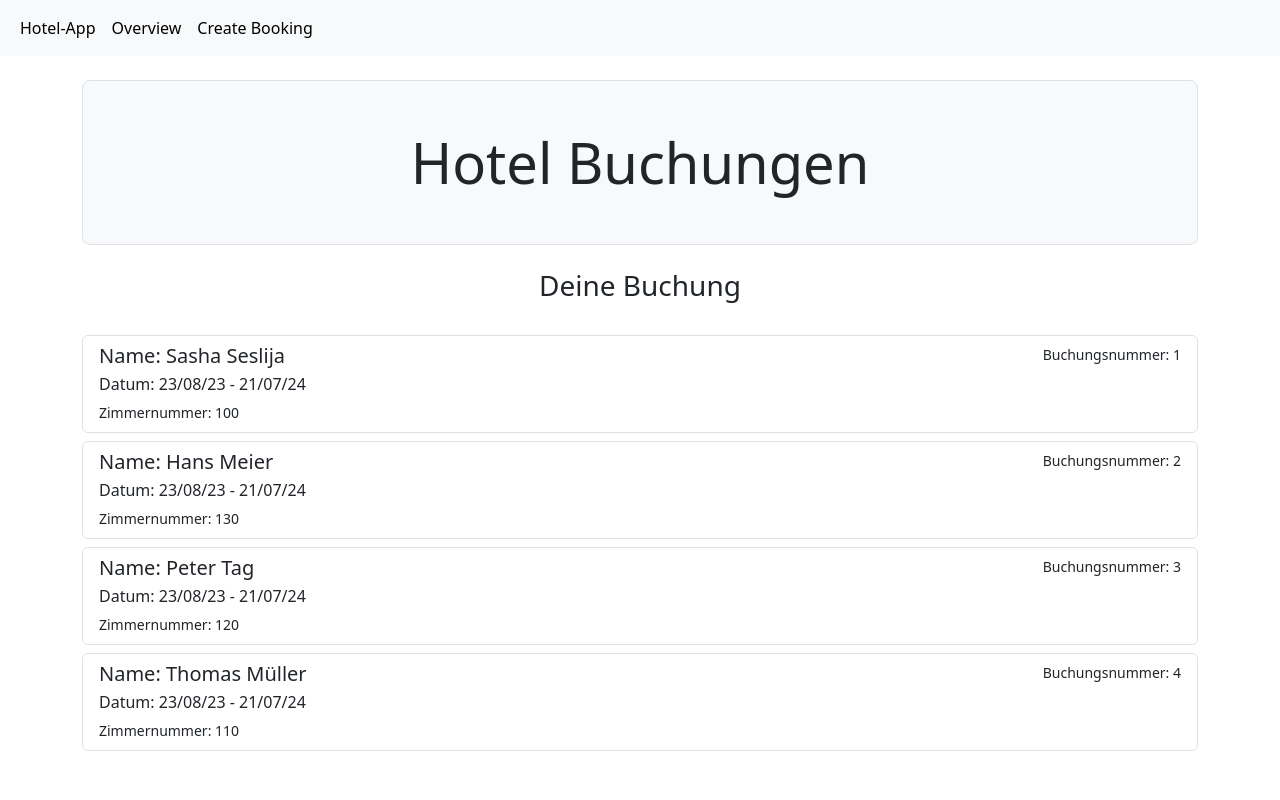
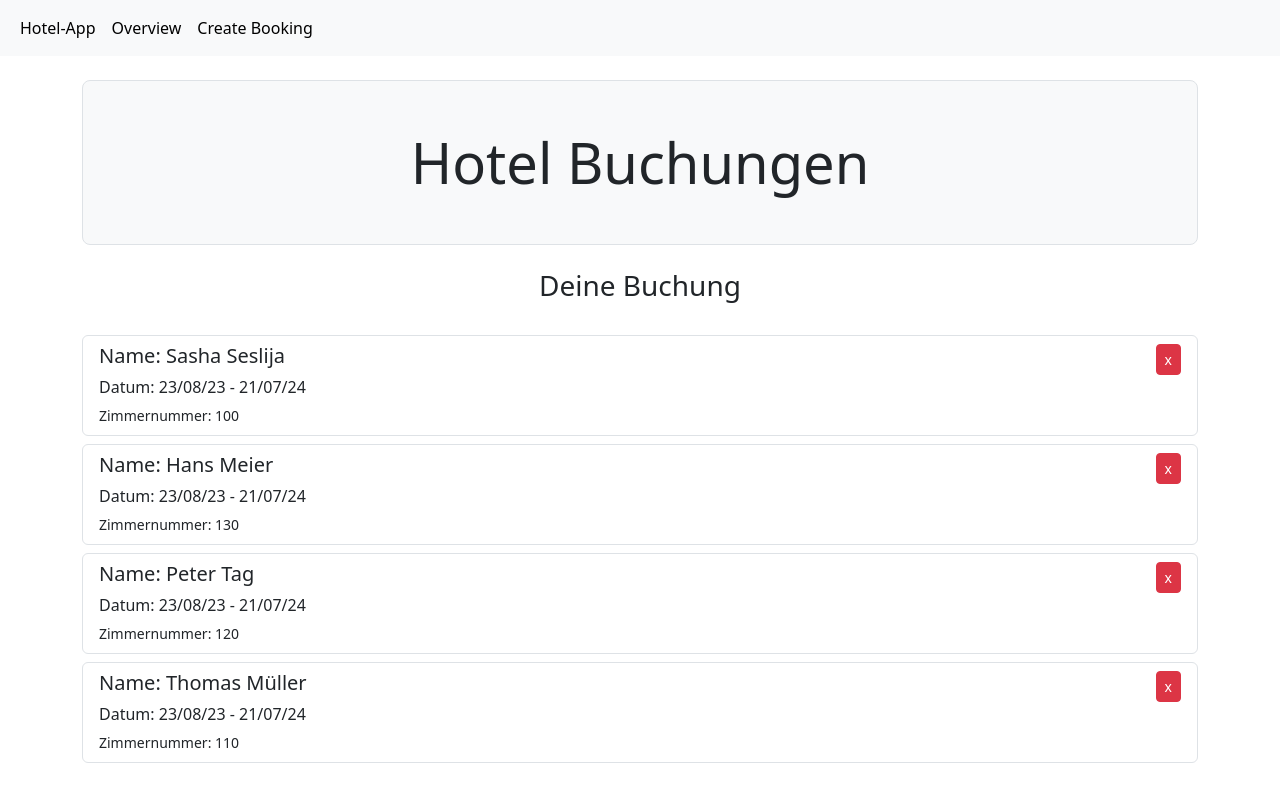
Before and after one commit to cyberwerkstatt/hotel-app, an Angular app: page /bookings in a window 1280 px wide. Built offline with nearby package versions, Linux system fonts and the light colour scheme.

Commit message:
updated code and in-memory-web-api installed

```diff
--- a/package.json
+++ b/package.json
@@ -18,6 +18,7 @@
     "@angular/platform-browser": "^16.0.0",
     "@angular/platform-browser-dynamic": "^16.0.0",
     "@angular/router": "^16.0.0",
+    "angular-in-memory-web-api": "^0.16.0",
     "bootstrap": "^5.3.1",
     "bootstrap-icons": "^1.10.5",
     "rxjs": "~7.8.0",
--- /dev/null
+++ b/src/app/booking.service.ts
@@ -0,0 +1,35 @@
+import { Injectable } from '@angular/core';
+import { Bookings } from './mock-bookings';
+import { Booking } from './booking';
+
+
+@Injectable({
+  providedIn: 'root'
+})
+export class BookingService {
+
+  constructor() { }
+
+  getBookings(): Booking[]{
+    return Bookings;
+  }
+
+  deleteBooking(booking: Booking){
+    let index = Bookings.indexOf(booking);
+    Bookings.splice(index,1)
+  }
+
+  getBookingById(id : number) : Booking{
+    let bookingById = Bookings.find(x => x.id == id)!;
+    return bookingById;
+  }
+
+  addBooking(booking : Booking) : void{
+    Bookings.push(booking)
+  }
+
+  updateBooking(booking : Booking){
+    let currentBooking = this.getBookingById(booking.id)
+    currentBooking = booking;
+  }
+}
--- a/src/app/bookings/bookings.component.html
+++ b/src/app/bookings/bookings.component.html
@@ -1,12 +1,12 @@
 <h3 class="text-center pt-4 pb-4">{{ welcomeText }}</h3>
 
 <div class="list-group mb-2 hover-container" *ngFor="let booking of bookings">
-    <a routerLink="/edit/{{booking.id}}" class="list-group-item list-group-item-action" aria-current="true">
+    <div class="list-group-item" aria-current="true">
       <div class="d-flex w-100 justify-content-between">
-        <h5 class="mb-1">Name: {{booking.name}}</h5>
-        <small>Buchungsnummer: {{booking.id}}</small>
+        <a routerLink="/edit/{{booking.id}}" class="mb-1 h5 text-decoration-none">Name: {{booking.name}}</a>
+        <button (click)="deleteBooking(booking)" class="btn btn-sm btn-danger redBtn">x</button>
       </div>
       <p class="mb-1">Datum: {{booking.startDate | date:"dd/MM/yy"}} - {{booking.endDate| date:"dd/MM/yy"}}</p>
       <small>Zimmernummer: {{booking.roomNumber}}</small>
-    </a>
+    </div>
 </div>
--- a/src/app/bookings/bookings.component.ts
+++ b/src/app/bookings/bookings.component.ts
@@ -1,6 +1,7 @@
 import { Component, OnInit } from '@angular/core';
 import { Booking } from '../booking';
-import { Bookings } from '../mock-bookings';
+import { BookingService } from '../booking.service';
+
 
 @Component({
   selector: 'app-bookings',
@@ -9,15 +10,18 @@ import { Bookings } from '../mock-bookings';
 })
 
 export class BookingsComponent implements OnInit {
-  constructor(){ }
+
+  constructor(private bookingService:BookingService){ }
 
   welcomeText:string = "Deine Buchung";
 
-  bookings = Bookings;
+  bookings : Booking[] = [];
 
   ngOnInit(){
-
+    this.bookings = this.bookingService.getBookings();
   }
 
-
+  deleteBooking(booking : Booking) : void{
+    this.bookingService.deleteBooking(booking);
+  }
 }
--- a/src/app/create-booking/create-booking.component.html
+++ b/src/app/create-booking/create-booking.component.html
@@ -50,7 +50,6 @@
     </div>
     <div class="card-footer">
         <button (click)="save()" class="btn btn-primary">Submit</button>
-        <button (click)="deleteBooking()" class="btn btn-danger redBtn">Delete</button>
     </div>
 
 </div>
--- a/src/app/create-booking/create-booking.component.ts
+++ b/src/app/create-booking/create-booking.component.ts
@@ -1,7 +1,7 @@
 import { Component, OnInit } from '@angular/core';
 import { Booking } from '../booking';
-import { Bookings } from '../mock-bookings';
 import { Router, ActivatedRoute } from '@angular/router';
+import { BookingService } from '../booking.service';
 
 @Component({
   selector: 'app-create-booking',
@@ -10,7 +10,9 @@ import { Router, ActivatedRoute } from '@angular/router';
 })
 export class CreateBookingComponent implements OnInit {
 
-  constructor(private router: Router, private activatedRoute: ActivatedRoute) { }
+  constructor(private router: Router,
+    private activatedRoute: ActivatedRoute,
+    private bookingService : BookingService) { }
 
   booking: Booking = {
     id: 100,
@@ -23,7 +25,7 @@ export class CreateBookingComponent implements OnInit {
   ngOnInit(): void {
     if (this.router.url != "/create") {
       let id = Number(this.activatedRoute.snapshot.paramMap.get("id"));
-      let bookingById = Bookings.find(x => x.id == id)!;
+      let bookingById = this.bookingService.getBookingById(id)
       this.booking = bookingById
     }
 
@@ -31,21 +33,17 @@ export class CreateBookingComponent implements OnInit {
   }
 
   save(): void {
-    let bookingById = Bookings.find(x => x.id == this.booking.id);
+    let bookingById = this.bookingService.getBookingById(this.booking.id)
     if (bookingById == null || bookingById == undefined) {
-      Bookings.push(this.booking)
+      this.bookingService.addBooking(this.booking);
     } else {
-      bookingById = this.booking;
+      this.bookingService.updateBooking(this.booking);
     }
     this.router.navigate(["bookings"])
 
   }
 
-  deleteBooking(){
-    let bookingById = Bookings.findIndex(x => x.id == this.booking.id)!;
-    Bookings.splice(bookingById,1);
-    this.router.navigate(["bookings"])
-  }
+
 
   dateChanged(event: Event, isStart: Boolean) {
     let val = (event.target as HTMLInputElement).value;
```
Also changed, not shown: 2 other files (tests, documents, lock files or other folders).
